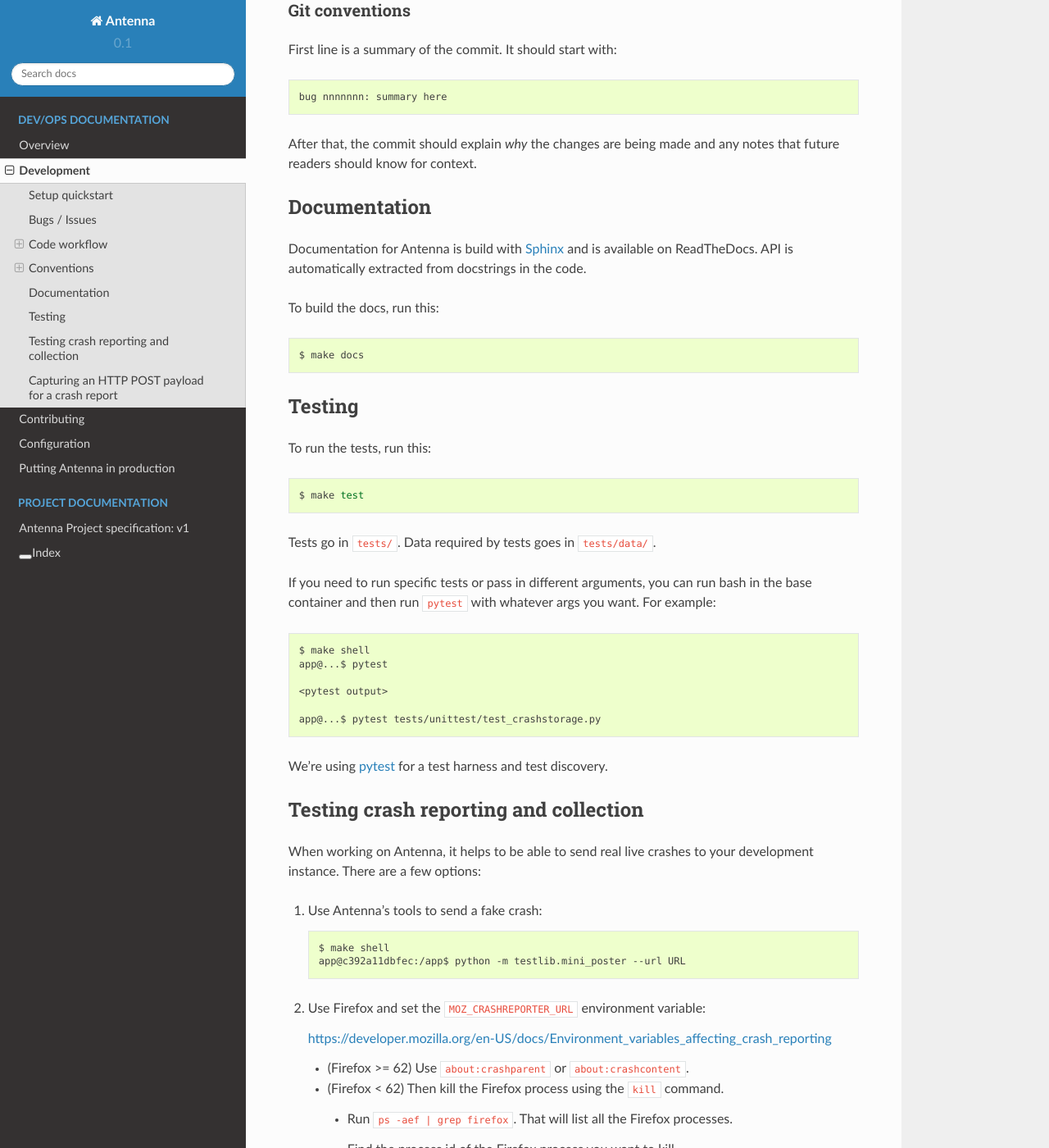
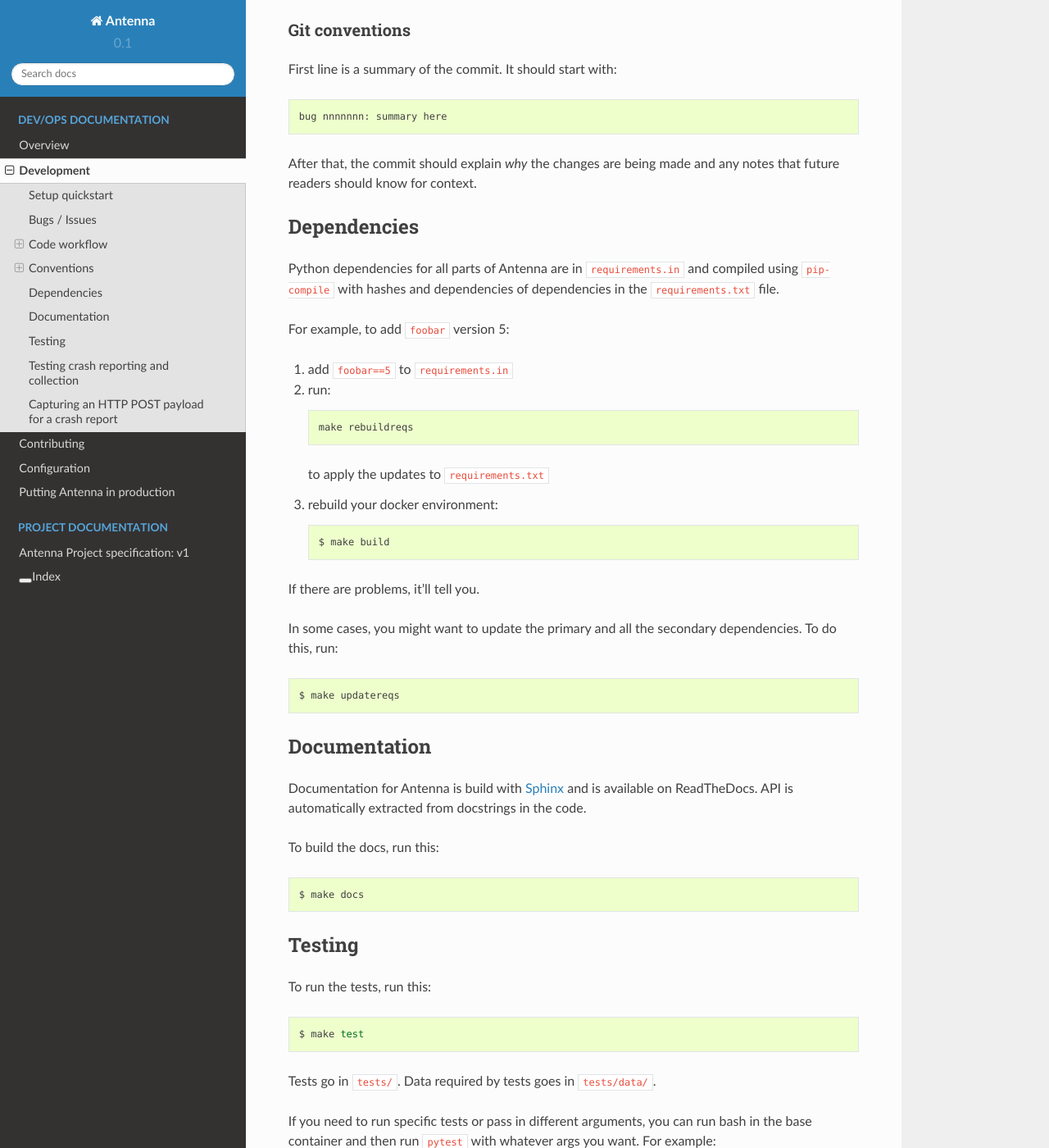
Before and after one commit to mozilla-services/antenna, a Sphinx documentation site: the page built from docs/dev.rst, in a window 1280 px wide and 1400 px high, scrolled down 6913 px. Shown: the whole window at 82% size. Built offline with Sphinx 7.4.7 and the Read the Docs theme 2.0.0, drawn with Linux system fonts in a browser that asks for light colours.

Commit message:
Add docs for dependency updates

```diff
--- a/docs/dev.rst
+++ b/docs/dev.rst
@@ -360,6 +360,40 @@
 notes that future readers should know for context.
 
 
+Dependencies
+============
+
+Python dependencies for all parts of Antenna are in ``requirements.in`` and
+compiled using ``pip-compile`` with hashes and dependencies of dependencies in
+the ``requirements.txt`` file.
+
+For example, to add ``foobar`` version 5:
+
+1. add ``foobar==5`` to ``requirements.in``
+2. run:
+
+   .. code-block:: shell
+
+      make rebuildreqs
+
+   to apply the updates to ``requirements.txt``
+
+3. rebuild your docker environment:
+
+   .. code-block:: shell
+
+      $ make build
+
+If there are problems, it'll tell you.
+
+In some cases, you might want to update the primary and all the secondary
+dependencies. To do this, run:
+
+.. code-block:: shell
+
+   $ make updatereqs
+
+
 Documentation
 =============
 
```
